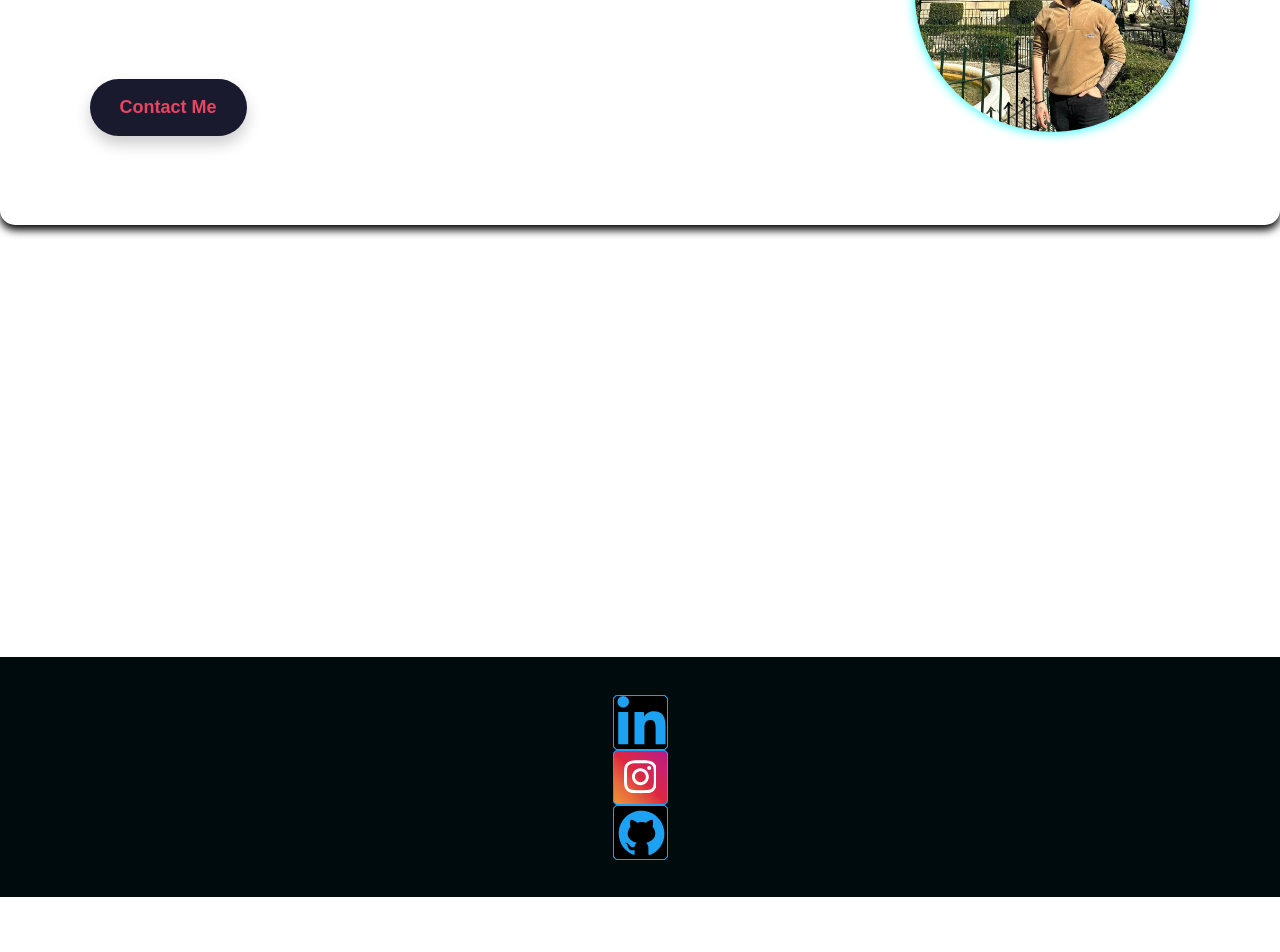
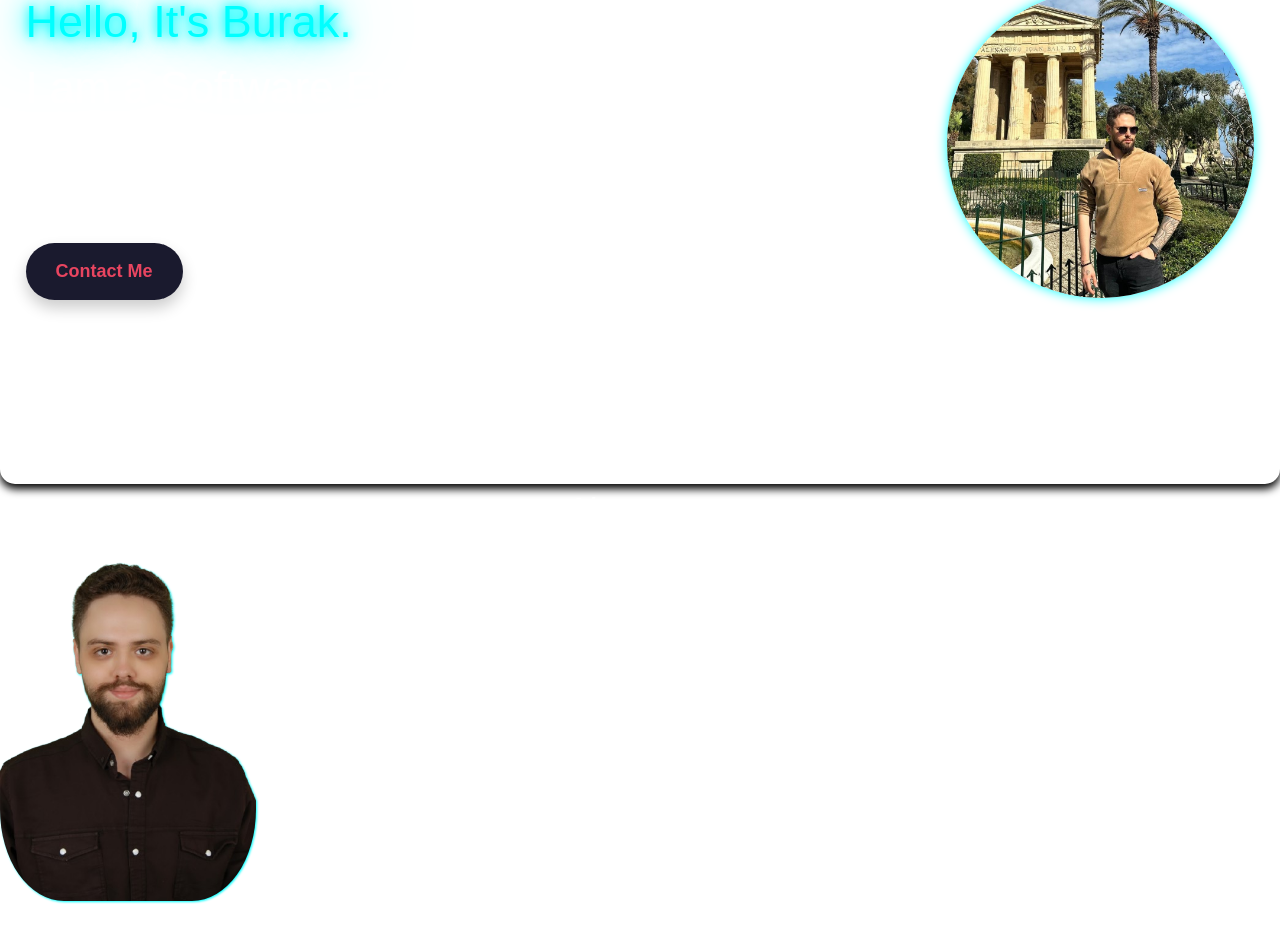
Before and after one commit to Burak849/mywebsite, a Next.js app: page / in a window 1280 px wide. Shown: the part 340-1292 px from the top of the page. Before the commit the page ends 1237 px from the top, so only its background shows below. Built offline with nearby package versions, Linux system fonts and the light colour scheme.

Commit message:
version save

```diff
--- a/src/app/pages/about.tsx
+++ b/src/app/pages/about.tsx
@@ -7,7 +7,7 @@ const AboutSection: React.FC = () => {
 
     const texts = [
         "I am a Software Engineer from Turkey.",
-        "I love to code for Frontend Development",
+        "I love to code for Frontend Development.",
         "Let's build something aesthetic!",
     ];
     const [displayedText, setDisplayedText] = useState("");
@@ -56,12 +56,12 @@ const AboutSection: React.FC = () => {
             <div className={styles['text-paragraf']}>
 
                 <div>
-                    <h2 style={{ fontSize: 34 }}>Hello, It's Burak.</h2>
-                    <p style={{ color: 'white', textShadow: 'none', fontSize: 40 }}>
+                    <h2 style={{ fontSize: 45 }}>Hello, It's Burak.</h2>
+                    <p style={{ color: 'white', textShadow: 'none', fontSize: 44 }}>
                         {displayedText}
                         <span>|</span>
                     </p>
-                    <h3 style={{ color: 'white', textShadow: 'none', fontSize: 22 }}>I am a passionate software engineer with a focus on AI and Front-end development, dedicated to crafting innovative and user-centric websites.</h3>
+                    <h3 style={{ color: 'white', textShadow: 'none', fontSize: 24 }}>I am a passionate software engineer with a focus on AI and Front-end development, dedicated to crafting innovative and user-centric websites.</h3>
                 </div>
 
                 <button className={styles['custom-button']}>Contact Me</button>
--- a/src/app/pages/experiences.tsx
+++ b/src/app/pages/experiences.tsx
@@ -1,18 +1,16 @@
 import React from 'react';
 import styles from '../styles/Experience.module.css';
+import { relative } from 'path';
 
 const ExperienceSection = () => {
     return (
-        <div className={styles.spesifik}>
-            <br />
-            <br />
-            <br />
-            <br />
-            <br />
-            <br />
-            <br />
-            <br />
-            <br />
+        <div className={styles['spesifik']}>
+
+            <div>
+                <p style={{ position: 'relative', textAlign: 'center', fontSize: 34, display: 'flex', justifyContent: 'center', color: 'white' }}>About me</p>
+                <img src="../media/rmvd-bg.png" alt="About Me Image" className={styles['fotom']} />
+
+            </div>
         </div>
 
 
--- a/src/app/styles/About.module.css
+++ b/src/app/styles/About.module.css
@@ -2,13 +2,15 @@
 .about-container {
     display: flex;
     justify-content: center;
-    gap:22%;
+    gap:10%;
     align-items: center;
     background-color: transparent;
     backdrop-filter: blur(2px);
     box-shadow: 0 5px 8px rgba(0, 0, 0, 1);
     border-radius: 15px;
-    padding: 7%;
+    height:85vh;
+    width:auto;
+    padding:2%;
 
 }
 
@@ -50,7 +52,6 @@
     border-radius: 50%;
     border: 0px solid #fff;
     position: relative;
-    z-index: 10;
     box-shadow: 0px 0px 12px cyan;
     z-index: 1;
 }
@@ -63,7 +64,7 @@
     display:flex;
     flex-direction:column;
     align-items:flex-start;
-    gap:15px;
+    gap:50px;
     max-width:850px;
 }
 .tooltip-container {
--- a/src/app/styles/Experience.module.css
+++ b/src/app/styles/Experience.module.css
@@ -1,3 +1,15 @@
 .spesifik {
     background-color: transparent;
+    position:relative;
 }
+
+.fotom {
+    width: 20%;
+    height: auto;
+    border-radius:25%;
+    object-fit: cover;
+    border: 0px solid #fff;
+    position: relative;
+    z-index: 1;
+    filter: drop-shadow(1px 1px 1px  cyan);
+}
--- a/src/app/styles/Footer.module.css
+++ b/src/app/styles/Footer.module.css
@@ -1,5 +1,5 @@
 .foot {
-    background-color: #000B0D;
+    background-color: transparent; /*#000B0D*/
     display:flex;
     justify-content:center;
     align-items:center;
--- a/src/app/styles/Navbar.module.css
+++ b/src/app/styles/Navbar.module.css
@@ -1,5 +1,5 @@
 .navbar {
-    @apply flex-row flex text-custom-baslik justify-center items-center gap-32 font-semibold p-5 top-0 sticky top-0 m-5 z-50 ml-auto mr-auto w-max px-16 py-5 transition-all ease-in-out duration-100 rounded-full border-0 border-white border-opacity-40 bg-opacity-50 shadow-lg shadow-black/[0.03] backdrop-blur-[0.5rem] bg-white;
+    @apply flex-row flex text-custom-baslik justify-center items-center gap-32 font-semibold p-5 top-0 sticky top-0 m-10 z-50 ml-auto mr-auto w-max px-16 py-5 transition-all ease-in-out duration-100 rounded-full border-0 border-white border-opacity-40 bg-opacity-50 shadow-lg shadow-black/[0.03] backdrop-blur-[0.5rem] bg-white;
 }
 
 .link {
```
Also changed, not shown: public/media/rmvd-bg.png (added).
